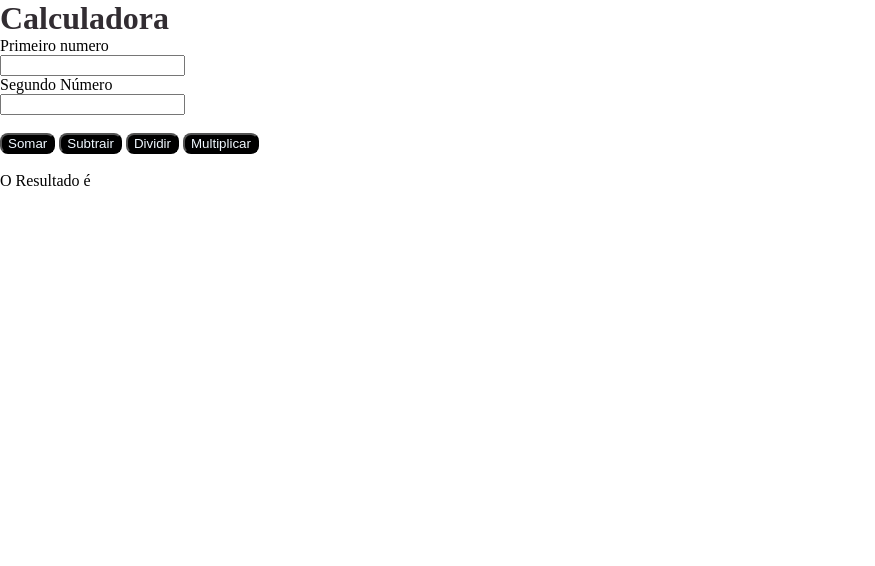
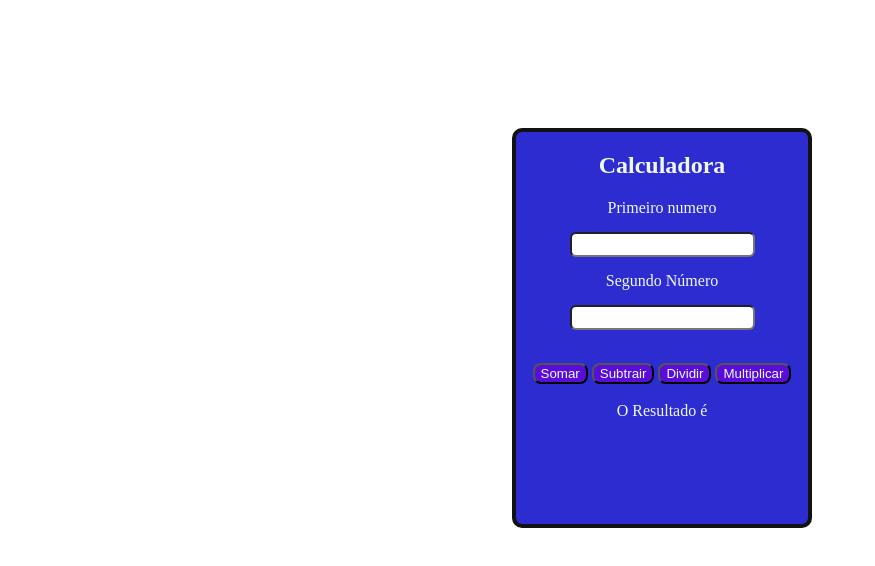
Before and after one commit to eumartinss/estudo, a plain HTML site: page Calculadora/index.html in a window 1280 px wide. Shown: the whole page, without its empty margins (0-875 px from the left). Drawn offline with Linux system fonts and the light colour scheme.

Commit message:
modificacao

```diff
--- a/Calculadora/index.html
+++ b/Calculadora/index.html
@@ -9,42 +9,24 @@
     <title>Calculadora</title>
 </head>
 <body>
+    <section class="container">
         <div class="titulo">
             <h1>Calculadora</h1>
         </div>
         Primeiro numero<br />
-    <input id="n1" type="number" /><br />
+        <input class="campo" id="n1" type="number" /><br />
         Segundo Número<br />
-    <input id="n2" type="number" /><br /><br />
+        <input class="campo" id="n2" type="number" /><br /><br />
         <button onclick="somar()">Somar</button>
         <button onclick="subtrair()">Subtrair</button>
         <button onclick="dividir()">Dividir</button>
         <button onclick="multiplicar()">Multiplicar</button>
         <br /><br />
 
-    O Resultado é <span></span>
+        O Resultado é <br><span></span>
+    </section>
 
-<script>
-    var n1 = document.querySelector('#n1')
-    var n2 = document.querySelector('#n2')
-    var resultado = document.querySelector('span')
-
-        function somar() {
-            resultado.innerHTML = parseInt(n1.value) + parseInt(n2.value)
-        }
-
-        function subtrair() {
-            resultado.innerHTML = parseInt(n1.value) - parseInt(n2.value)
-        }
-
-        function dividir() {
-            resultado.innerHTML = parseInt(n1.value) / parseInt(n2.value)
-        }
-
-        function multiplicar() {
-            resultado.innerHTML = parseInt(n1.value) * parseInt(n2.value)
-        }
-</script>
+    <script src="index.js"></script>
 
 </body>
 </html>
--- /dev/null
+++ b/Calculadora/index.js
@@ -0,0 +1,19 @@
+var n1 = document.querySelector('#n1')
+    var n2 = document.querySelector('#n2')
+    var resultado = document.querySelector('span')
+
+        function somar() {
+            resultado.innerHTML = parseInt(n1.value) + parseInt(n2.value)
+        }
+
+        function subtrair() {
+            resultado.innerHTML = parseInt(n1.value) - parseInt(n2.value)
+        }
+
+        function dividir() {
+            resultado.innerHTML = parseInt(n1.value) / parseInt(n2.value)
+        }
+
+        function multiplicar() {
+            resultado.innerHTML = parseInt(n1.value) * parseInt(n2.value)
+        }
--- a/Calculadora/style.css
+++ b/Calculadora/style.css
@@ -1,15 +1,34 @@
 *{
     margin: 0;
-
+    box-sizing: border-box;
 }
 
 .titulo {
-    color: rgb(50, 45, 50);
+    color:aliceblue;
+    margin: 20px;
 }
 
 button{
     border-radius: 8px;
-    background-color: black;
+    background-color: rgb(90, 13, 214);
     color: aliceblue;
     cursor: pointer;
 }
+
+.container{
+    border: 4px solid #121212;
+    text-align: center;
+    margin-top: 10%;
+    height: 400px;
+    width: 300px;
+    margin-left: 40%;
+    border-radius: 10px;
+    background: rgb(44, 44, 209);
+    color: aliceblue;
+}
+
+.campo{
+    border-radius: 6px;
+    height: 25px;
+    margin: 15px;
+}
```
Lines whose indentation alone changed are shown as unchanged.
